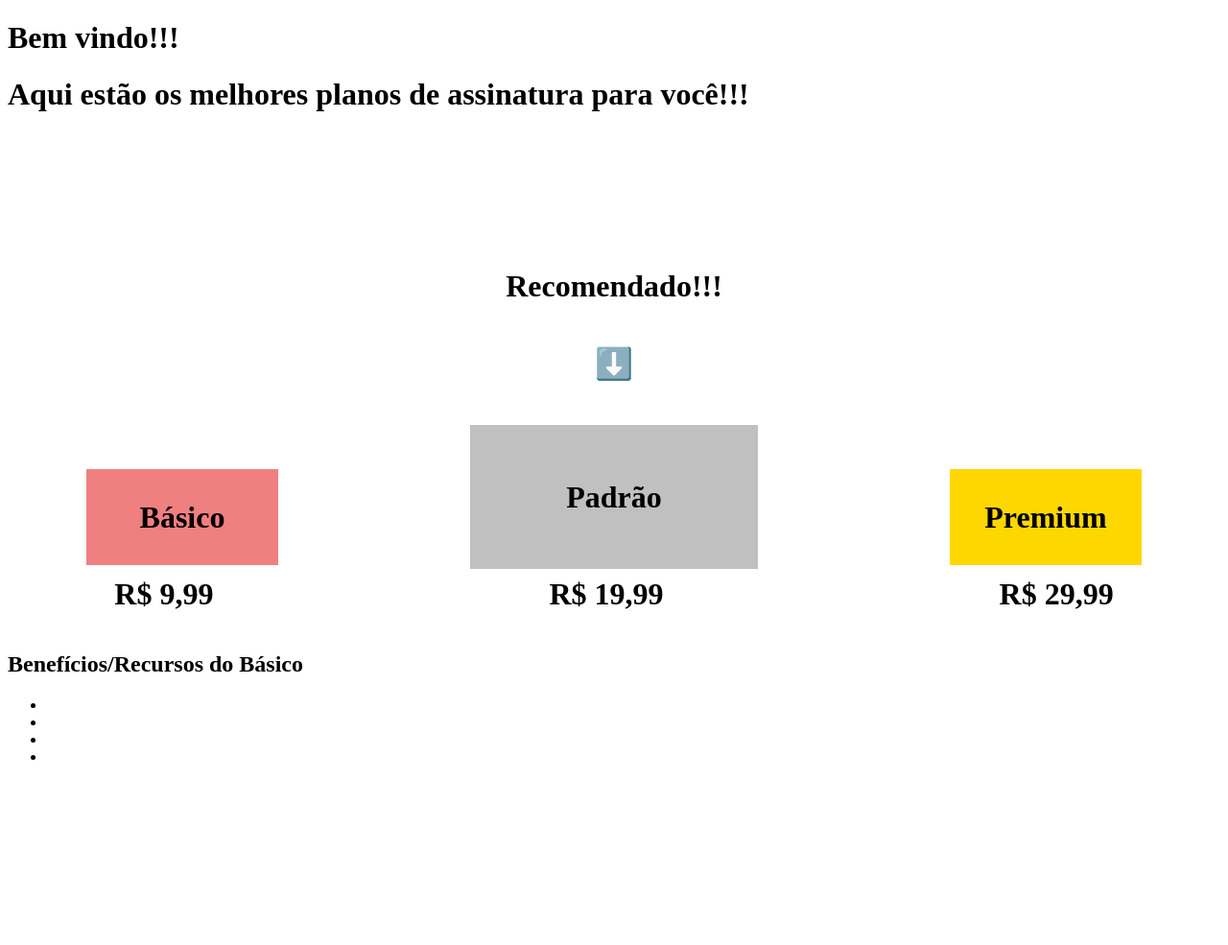
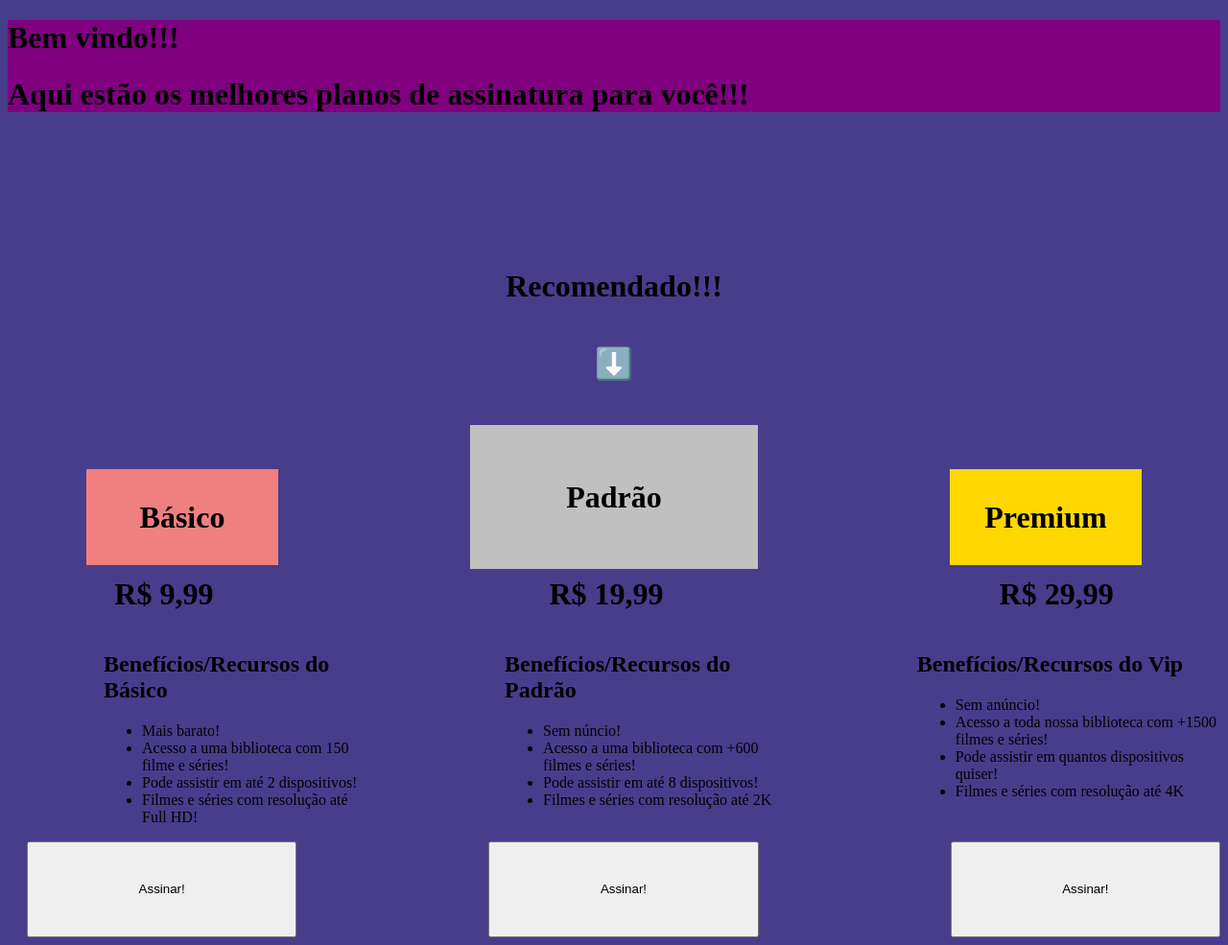
Before and after one commit to LuanLima-Goulart/Lista-de-Exercicios_HTML_e_CSS, a plain HTML site: page questao_007/index.html in a window 1280 px wide. Shown: the whole page at 96% size. Before the commit the page ends 814 px from the top, so only its background shows below. Drawn offline with Linux system fonts and the light colour scheme.

Commit message:
Terminado

```diff
--- a/questao_007/index.html
+++ b/questao_007/index.html
@@ -44,15 +44,40 @@ Todos os botões devem ter o mesmo estilo, com efeito de hover. -->
             <h1>R$ 19,99</h1>
             <h1>R$ 29,99</h1>
         </div>
-        <div class="recubasic">
-            <h2>Benefícios/Recursos do Básico</h2>
-            <ul>
-                <li></li>
-                <li></li>
-                <li></li>
-                <li></li>
-            </ul>
-        </div>
+        <section class="rec">
+            <div class="recubasic">
+                <h2>Benefícios/Recursos do Básico</h2>
+                <ul>
+                    <li>Mais barato!</li>
+                    <li>Acesso a uma biblioteca com 150 filme e séries!</li>
+                    <li>Pode assistir em até 2 dispositivos!</li>
+                    <li>Filmes e séries com resolução até Full HD!</li>
+                </ul>
+            </div>
+            <div class="recupad">
+                <h2>Benefícios/Recursos do Padrão</h2>
+                <ul>
+                    <li>Sem <a href="http://"></a>núncio!</li>
+                    <li>Acesso a uma biblioteca com +600 filmes e séries!</li>
+                    <li>Pode assistir em até 8 dispositivos!</li>
+                    <li>Filmes e séries com resolução até 2K</li>
+                </ul>
+            </div>
+            <div class="recuvip">
+                <h2>Benefícios/Recursos do Vip</h2>
+                <ul>
+                    <li>Sem anúncio!</li>
+                    <li>Acesso a toda nossa biblioteca com +1500 filmes e séries!</li>
+                    <li>Pode assistir em quantos dispositivos quiser!</li>
+                    <li>Filmes e séries com resolução até 4K</li>
+                </ul>
+            </div>
+        </section>
+        <section class="botao">
+            <button class="layoutBotao" type="submit">Assinar!</button>
+            <button class="layoutBotao" type="submit">Assinar!</button>
+            <button class="layoutBotao" type="submit">Assinar!</button>
+        </section>
     </main>
     <footer></footer>
 </body>
--- a/questao_007/style.css
+++ b/questao_007/style.css
@@ -1,3 +1,11 @@
+body {
+    background-color: darkslateblue;
+}
+
+header {
+    background-color: purple;
+}
+
 .planos {
     display: flex;
     flex-direction: row;
@@ -57,3 +65,24 @@
 .prem:hover {
     background-color: darkgoldenrod;
 }
+
+.rec {
+    display: flex;
+    flex-direction: row;
+    justify-content: center;
+    gap: 150px;
+    padding-left: 100px;
+}
+
+.botao {
+    display: flex;
+    flex-direction: row;
+    justify-content: center;
+    gap: 200px;
+    padding-left: 20px;
+}
+
+.layoutBotao {
+    width: 300px;
+    height: 100px;
+}
```
Also changed, not shown: questao_008/index.html (deleted, +0 -11 lines), questao_009/index.html (deleted, +0 -11 lines), questao_008/style.css (deleted), questao_009/style.css (deleted).
